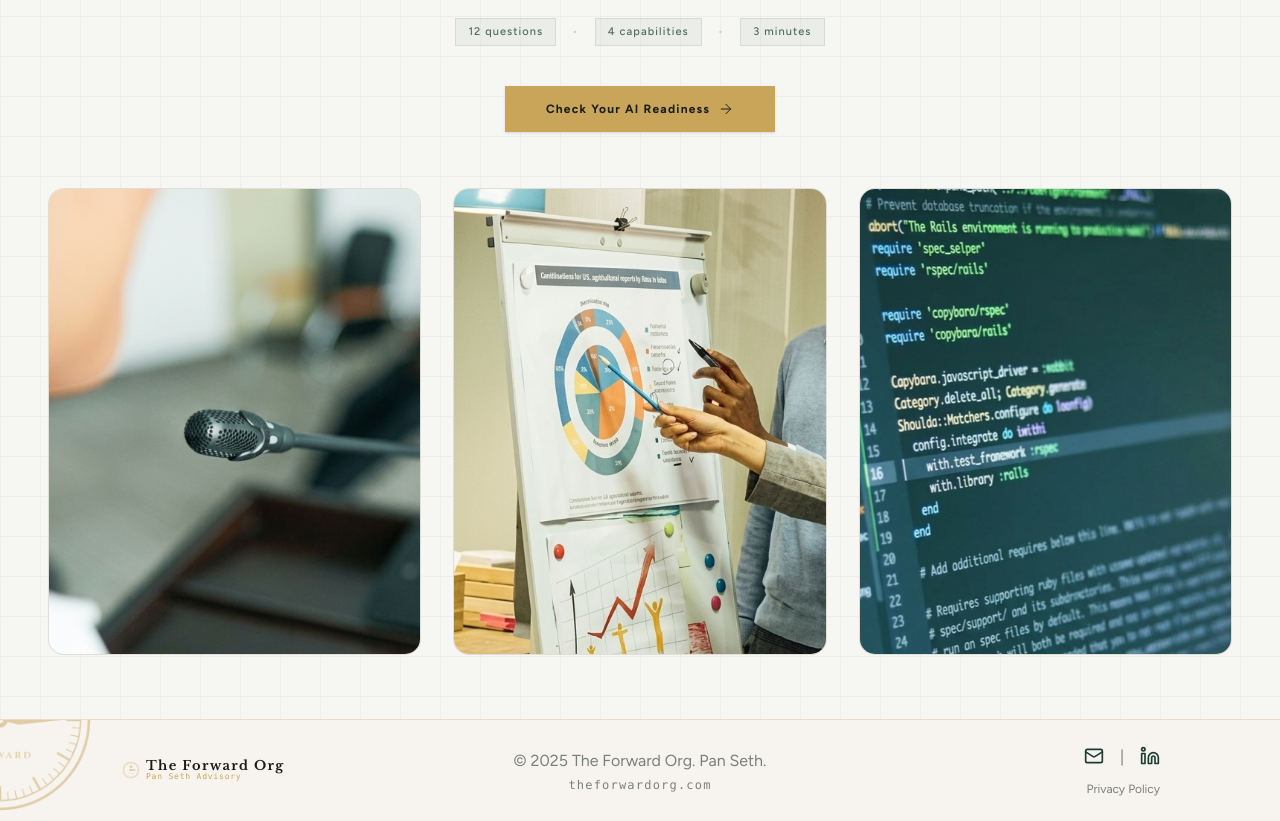
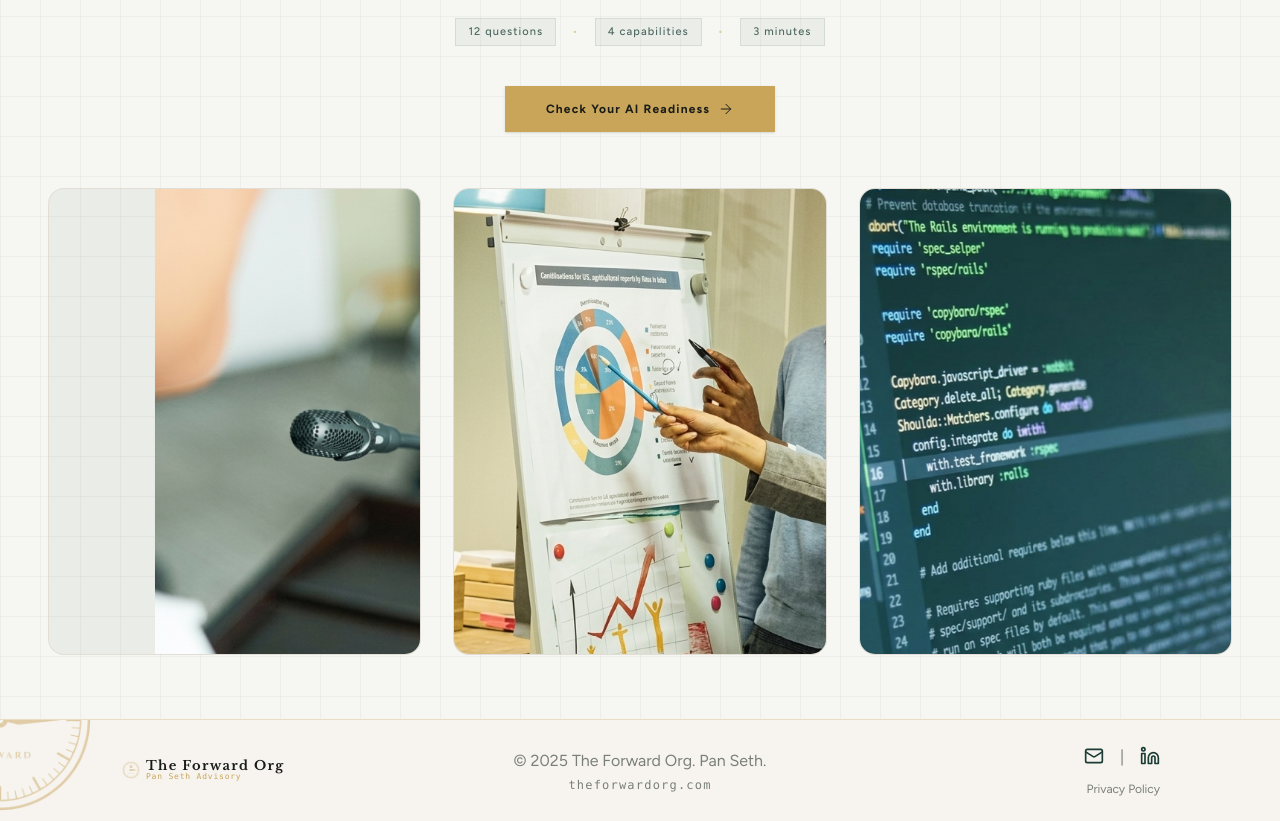
Before and after one commit to AnshKapila/The-Forward-Org-New, a React (Vite) app: page /index in a window 1280 px wide. Shown: the part 400-1221 px from the top of the page. Built offline with nearby package versions, Linux system fonts and the light colour scheme.

Commit message:
feat: offset left scorecard image and match text sizes for the problem list columns

```diff
--- a/src/components/TheProblem.tsx
+++ b/src/components/TheProblem.tsx
@@ -178,7 +178,7 @@ export function TheProblem() {
                         <span className="font-sans text-xs text-gold font-bold mt-1">
                           {`0${index + 1}`}
                         </span>
-                        <p className="font-serif text-[15px] lg:text-[16px] text-ink leading-relaxed italic">
+                        <p className="font-sans text-[14px] lg:text-[15px] text-ink leading-relaxed italic">
                           {item.surface}
                         </p>
                       </div>
--- a/src/pages/Index.tsx
+++ b/src/pages/Index.tsx
@@ -109,8 +109,8 @@ export default function IndexPage() {
               <motion.img
                 src={scorecardLeft}
                 alt="Pan speaking at podium with corporate team listening"
-                className="absolute inset-x-0 top-0 w-full h-[150%] object-cover object-left"
-                style={{ y: yVal1, scale: scaleVal1, transformOrigin: "left center", willChange: "transform" }}
+                className="absolute inset-x-0 top-0 w-full h-[150%] object-cover"
+                style={{ y: yVal1, scale: scaleVal1, transformOrigin: "left center", willChange: "transform", objectPosition: "-30% center" }}
               />
             </motion.div>
 
```
